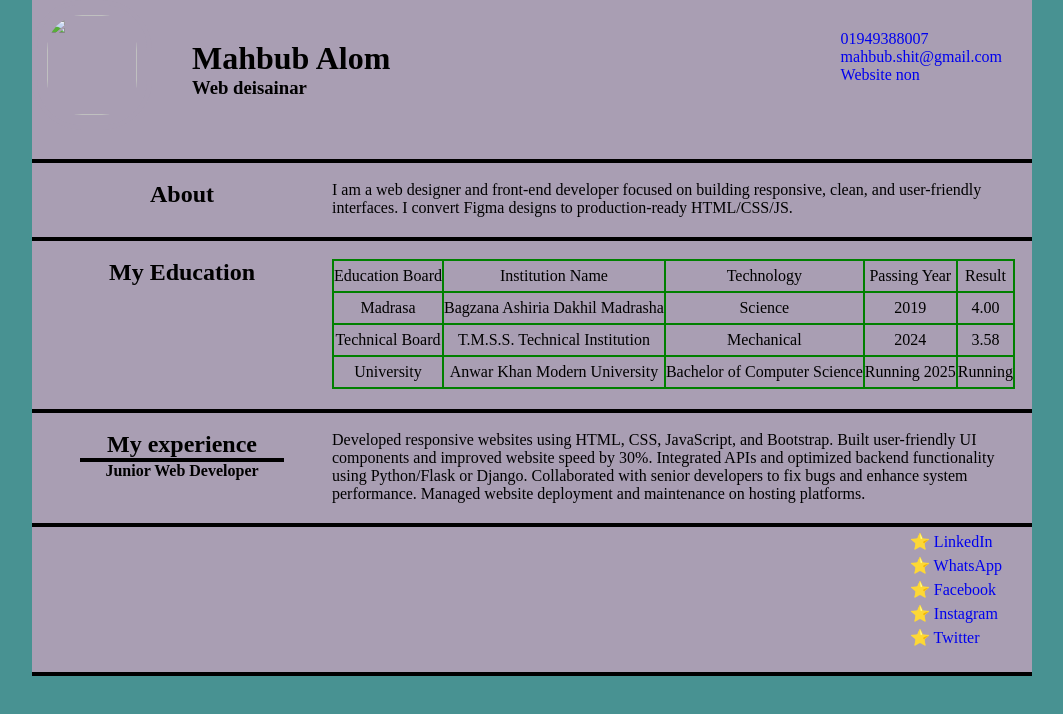
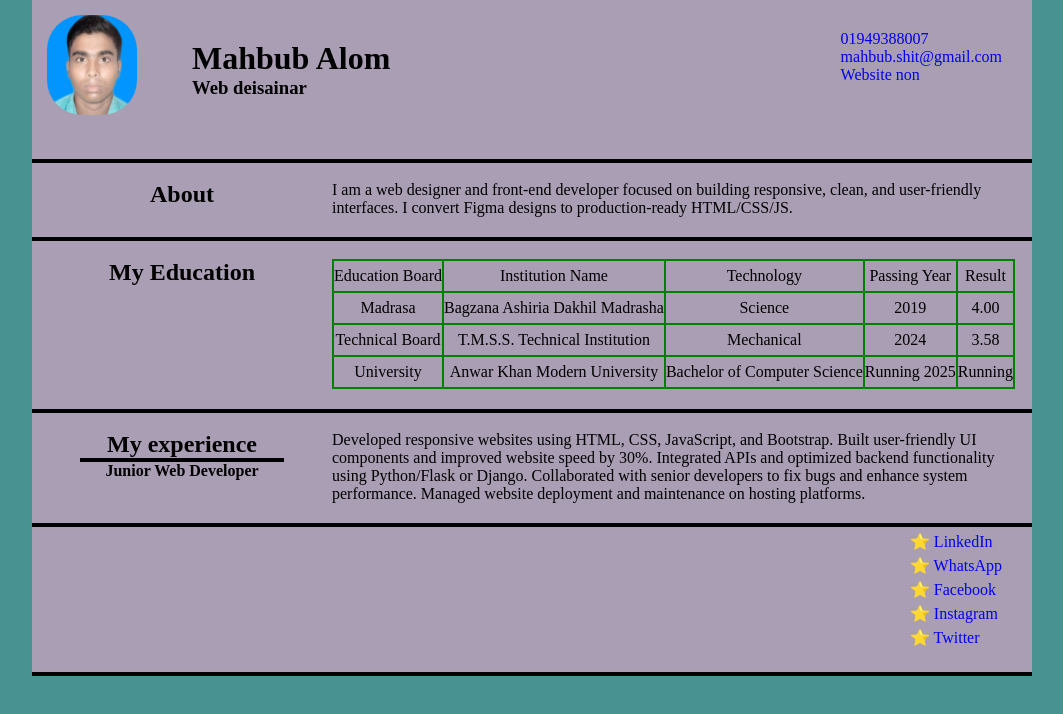
Before and after one commit to mahbubalom019493/My-CV, a plain HTML site: page index.html in a window 1280 px wide. Shown: the whole page, without its empty margins (108-1171 px from the left). Drawn offline with Linux system fonts and the light colour scheme.

Commit message:
Fix HTML structure and update content

```diff
--- a/index.html
+++ b/index.html
@@ -11,7 +11,7 @@
         <!-----------header Start---------->
         <header>
 
-            <img class="imge" src="mahbub.jpg">
+            <img class="imge" src="tmahbub.jpg">
             <div class="header-bio">
                 <h1> Mahbub Alom</h1>
                 <h3> Web deisainar</h3>
@@ -143,4 +143,5 @@
 
     </div>
 </body>
+
 </html>
```
